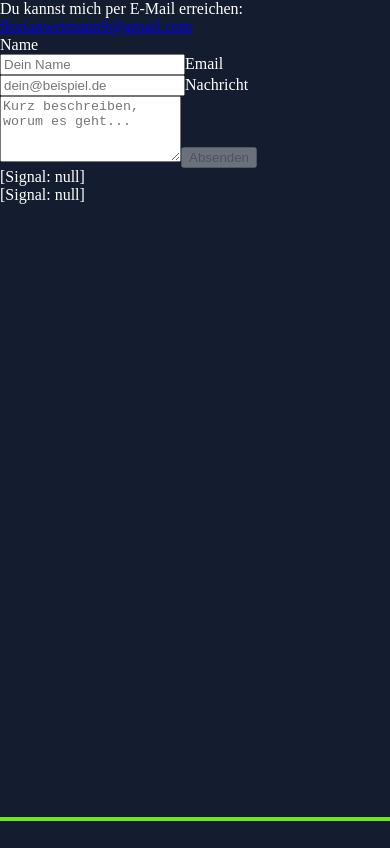
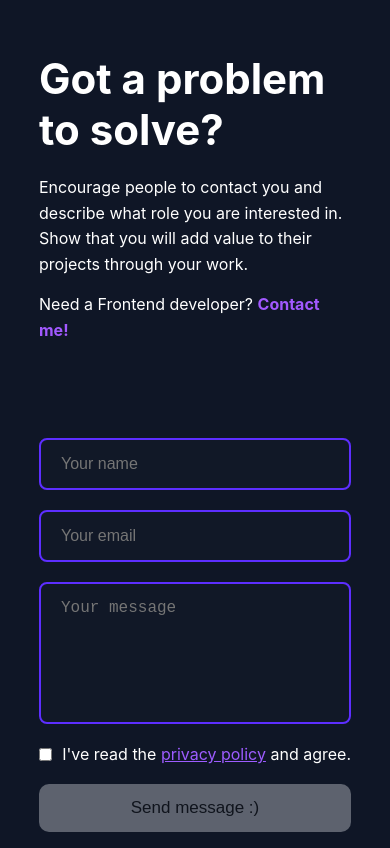
Before and after one commit to Drangello/Portfolio, an Angular app: page / in a window 390 px wide. Shown: the part 4849-5697 px from the top of the page. Built offline with nearby package versions, Linux system fonts and the light colour scheme.

Commit message:
add contact style and content

```diff
--- a/src/app/pages/landing/contact/contact.html
+++ b/src/app/pages/landing/contact/contact.html
@@ -1,12 +1,58 @@
 <section class="contact">
-	<h2>Kontakt</h2>
-	<p>Du kannst mich per E-Mail erreichen: <a href="mailto:florianweimann9@gmail.com">florianweimann9@gmail.com</a></p>
-	<form (ngSubmit)="onSubmit()" #contactForm="ngForm">
-		<label>Name<br /><input type="text" name="name" placeholder="Dein Name" ngModel required /></label>
-		<label>Email<br /><input type="email" name="email" placeholder="dein@beispiel.de" ngModel required /></label>
-		<label>Nachricht<br /><textarea name="message" rows="4" placeholder="Kurz beschreiben, worum es geht..." ngModel required></textarea></label>
-		<button type="submit" [disabled]="!contactForm.valid">Absenden</button>
-	</form>
-	<p *ngIf="successMessage" class="success-message">{{ successMessage }}</p>
-	<p *ngIf="errorMessage" class="error-message">{{ errorMessage }}</p>
+  <div class="contact-container">
+
+    <!-- Left side text -->
+    <div class="contact-info">
+      <h1>Got a problem to solve?</h1>
+      <p>
+        Encourage people to contact you and describe what role you are interested in.
+        Show that you will add value to their projects through your work.
+      </p>
+      <p>
+        Need a Frontend developer?
+        <span class="highlight">Contact me!</span>
+      </p>
+    </div>
+
+    <!-- Right side form -->
+    <form (ngSubmit)="onSubmit()" #contactForm="ngForm" class="contact-form">
+
+      <input
+        type="text"
+        name="name"
+        placeholder="Your name"
+        ngModel
+        required
+      />
+
+      <input
+        type="email"
+        name="email"
+        placeholder="Your email"
+        ngModel
+        required
+      />
+
+      <textarea
+        name="message"
+        rows="6"
+        placeholder="Your message"
+        ngModel
+        required
+      ></textarea>
+
+     <label class="checkbox">
+  <input type="checkbox" name="privacy" ngModel required />
+  <span>I've read the <a href="#">privacy policy</a> and agree.</span>
+</label>
+
+
+      <button type="submit" [disabled]="!contactForm.valid">
+        Send message :)
+      </button>
+
+    </form>
+  </div>
+
+
 </section>
--- a/src/app/pages/landing/contact/contact.scss
+++ b/src/app/pages/landing/contact/contact.scss
@@ -1,6 +1,112 @@
 :host {
   display: block;
   min-height: 100vh;
-  background: #141D2F;
+  background: #0f1626;
   color: #fff;
+  padding: 80px 10%;
+  font-family: Inter, sans-serif;
 }
+
+.contact-container {
+  display: flex;
+  justify-content: space-between;
+  align-items: flex-start;
+  gap: 80px;
+}
+
+.contact-info {
+  max-width: 420px;
+
+  h1 {
+    font-size: 42px;
+    margin-bottom: 20px;
+    font-weight: 700;
+  }
+
+  p {
+    line-height: 1.6;
+    margin-bottom: 15px;
+  }
+
+  .highlight {
+    color: #a259ff;
+    font-weight: bold;
+    cursor: pointer;
+  }
+}
+
+.contact-form {
+  width: 100%;
+  max-width: 520px;
+  display: flex;
+  flex-direction: column;
+  gap: 20px;
+
+  input,
+  textarea {
+    width: 100%;
+    padding: 15px 20px;
+    border-radius: 8px;
+    background: #111827;
+    border: 2px solid #5d2eff;
+    color: white;
+    font-size: 16px;
+    outline: none;
+    transition: 0.2s;
+
+    &:focus {
+      border-color: #9d5cff;
+      box-shadow: 0 0 12px #8f50ff;
+    }
+  }
+
+  textarea {
+    resize: none;
+  }
+
+.checkbox {
+  display: flex;
+  align-items: center;
+  gap: 10px;
+
+  span {
+    white-space: nowrap;
+  }
+
+  a {
+    color: #9d5cff;
+  }
+}
+
+
+  button {
+    padding: 14px;
+    background: #d1d5db;
+    color: #111;
+    border-radius: 10px;
+    border: none;
+    font-size: 17px;
+    cursor: pointer;
+    transition: 0.2s;
+
+    &:hover:not(:disabled) {
+      background: #e5e7eb;
+    }
+
+    &:disabled {
+      opacity: 0.4;
+      cursor: not-allowed;
+    }
+  }
+}
+@media (max-width: 900px) {
+  .contact-container {
+    flex-direction: column;
+    align-items: center;
+  }
+
+  .contact-info,
+  .contact-form {
+    max-width: 100%;
+  }
+}
--- a/src/app/shared/footer/footer.html
+++ b/src/app/shared/footer/footer.html
@@ -12,7 +12,7 @@
 
 		<div class="footer-right">
 			<a href="https://github.com/" target="_blank" rel="noopener noreferrer" aria-label="GitHub">
-				<img src="/assets/icons/8.%20Github%20button.svg" alt="GitHub" />
+				<img src="assets/icons/Property 1=hover.svg" alt="GitHub" />
 			</a>
 			<a href="https://www.linkedin.com/" target="_blank" rel="noopener noreferrer" aria-label="LinkedIn">
 				<img src="/assets/icons/10.%20Linkedin%20button.svg" alt="LinkedIn" />
```
Also changed, not shown: public/assets/icons/Property 1=hover.svg (added).
